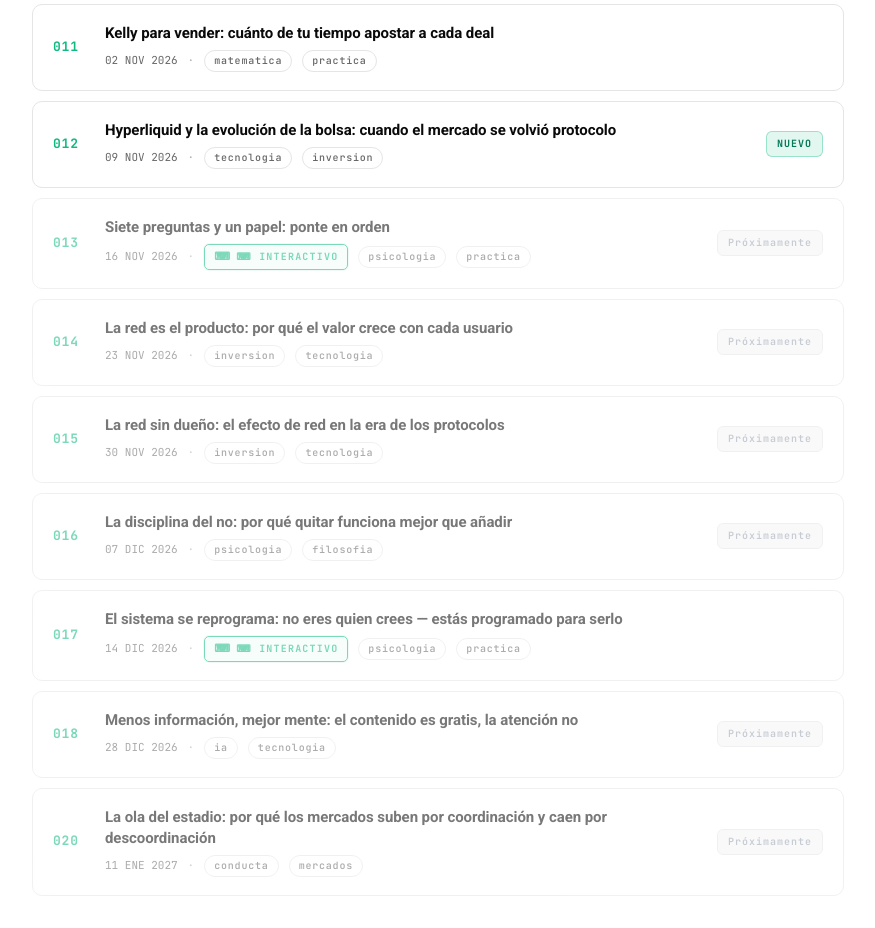
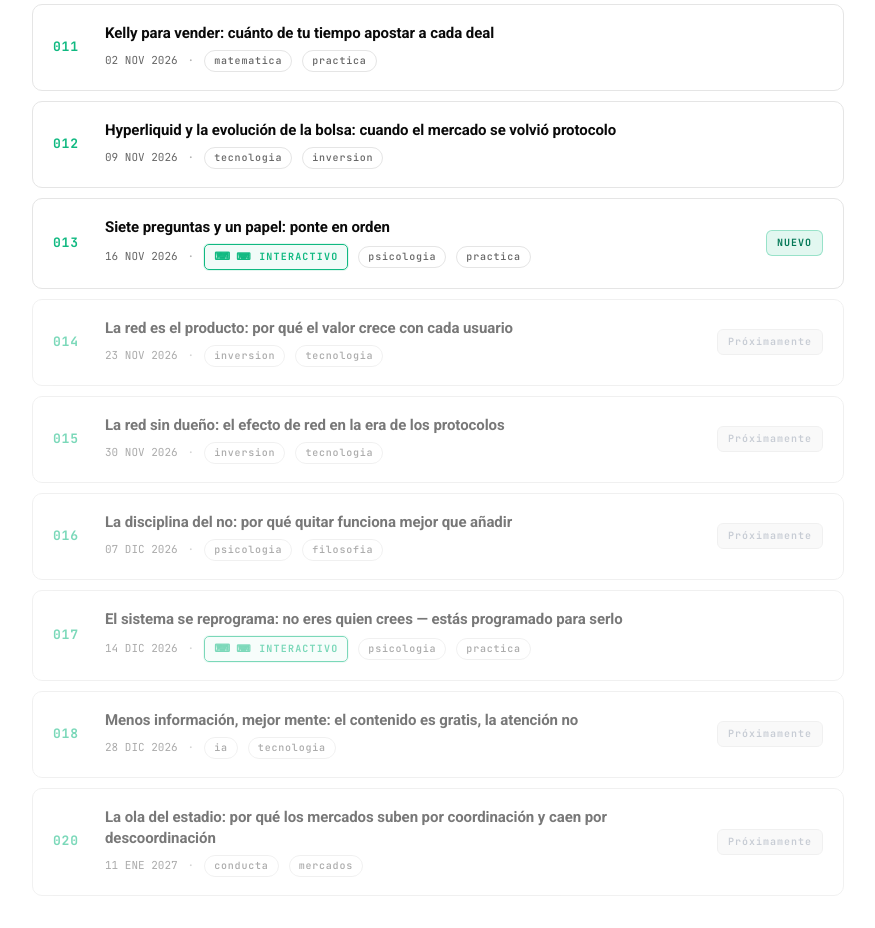
Before and after one commit to juangcastro/juangcastro.github.io, a plain HTML site: page brain.html in a window 1280 px wide. Shown: the part 2440-3368 px from the top of the page, without its empty margins (202-1077 px from the left). Drawn offline with Linux system fonts and the light colour scheme.

Commit message:
BrAIn 013: revela 'Siete preguntas y un papel' (16 NOV) en hub + admin; retira badge del 012 (articulo interactivo, conserva su etiqueta)

```diff
--- a/brain.html
+++ b/brain.html
@@ -585,10 +585,9 @@
             <span class="chip-tag">tecnologia</span><span class="chip-tag">inversion</span>
           </span>
         </span>
-        <span class="badge-new">NUEVO</span>
       </a>
 
-      <div class="art art-locked" data-tags="psicologia practica">
+      <a class="art" href="brain-sort-yourself-out.html" data-tags="psicologia practica">
         <span class="art-num">013</span>
         <span class="art-info">
           <b>Siete preguntas y un papel: ponte en orden</b>
@@ -599,8 +598,8 @@
             <span class="chip-tag">psicologia</span><span class="chip-tag">practica</span>
           </span>
         </span>
-        <span class="badge-soon">Próximamente</span>
-      </div>
+        <span class="badge-new">NUEVO</span>
+      </a>
 
       <div class="art art-locked" data-tags="inversion tecnologia">
         <span class="art-num">014</span>
```
Also changed, not shown: brain-admin.html (+2 -2 lines).
